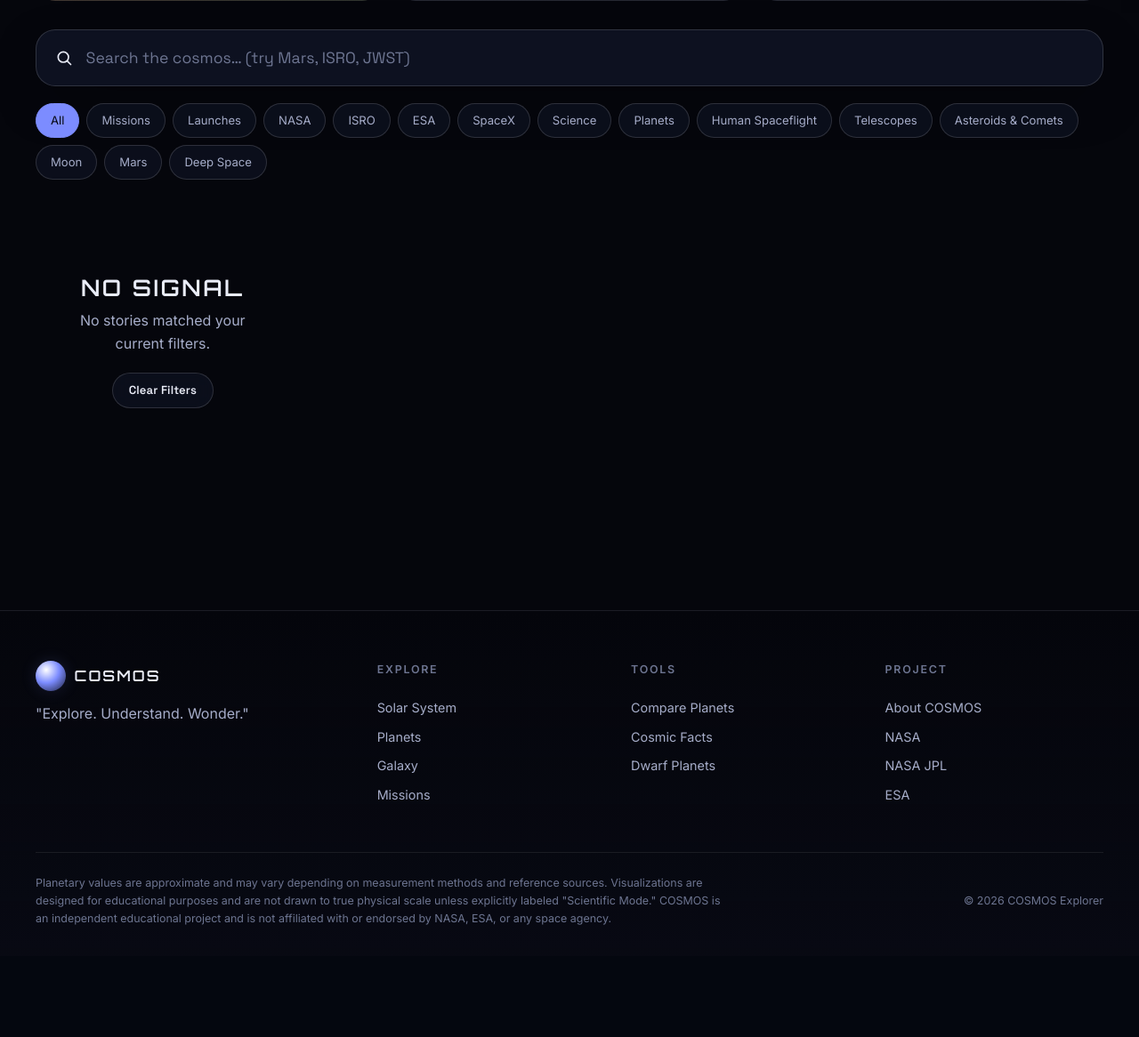
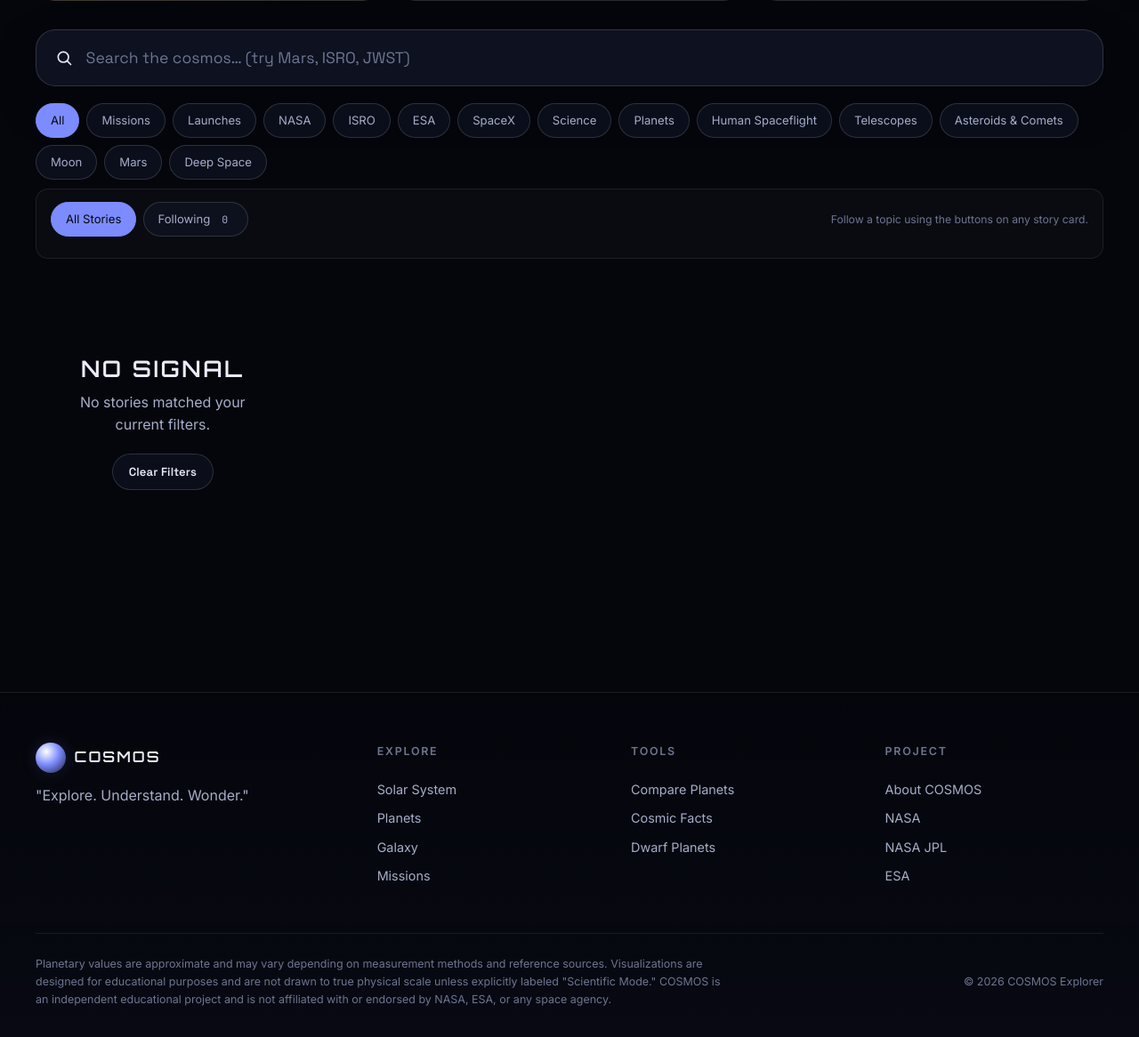
Before and after one commit to domeshwars86/cosmos-explorer, a Flask app: page /space/ in a window 1280 px wide. Shown: the part 874-2040 px from the top of the page at 89% size. Before the commit the page ends 1914 px from the top, so only its background shows below. Run offline with Flask 3, Linux system fonts and the light colour scheme; data that the repository does not hold is empty; parts of the project's set-up code (start-up, migrations or seed data) failed here and were passed over.

Commit message:
Add personal space news topic follows

```diff
--- a/static/css/components.css
+++ b/static/css/components.css
@@ -542,6 +542,7 @@ table.compare-table { width: 100%; border-collapse: collapse; min-width: 560px;
   display: flex; flex-direction: column; transition: transform var(--dur-fast) var(--ease-out), border-color var(--dur-fast);
 }
 .news-card:hover { transform: translateY(-4px); border-color: var(--glass-border-strong); }
+.news-card-link { display: flex; flex: 1; min-width: 0; flex-direction: column; color: inherit; }
 .news-card .news-image { width: 100%; aspect-ratio: 16/9; object-fit: cover; background: linear-gradient(135deg, #171a2e, #0d0f1c); }
 .news-card .news-image.fallback { display: flex; align-items: center; justify-content: center; font-family: var(--font-heading); font-size: 0.7rem; letter-spacing: 0.15em; color: var(--text-muted); }
 .news-card-body { padding: 1.1rem 1.3rem 1.3rem; display: flex; flex-direction: column; gap: 0.5rem; flex: 1; }
@@ -550,6 +551,14 @@ table.compare-table { width: 100%; border-collapse: collapse; min-width: 560px;
 .news-card-summary { font-size: 0.85rem; color: var(--text-secondary); line-height: 1.55; flex: 1; }
 .news-card-footer { display: flex; align-items: center; justify-content: space-between; margin-top: 0.4rem; font-size: 0.76rem; }
 .news-source-badge { font-family: var(--font-mono); text-transform: uppercase; letter-spacing: 0.06em; color: var(--accent-soft); }
+.news-card-topics { display: flex; flex-wrap: wrap; gap: 0.4rem; padding: 0 1.3rem 1rem; }
+.news-follow-button {
+  display: inline-flex; align-items: center; gap: 0.35rem; padding: 0.35rem 0.65rem; border-radius: var(--radius-pill);
+  border: 1px solid var(--glass-border-strong); background: rgba(255,255,255,0.04); color: var(--text-secondary);
+  font-size: 0.7rem; line-height: 1.2; cursor: pointer; transition: background var(--dur-fast), border-color var(--dur-fast), color var(--dur-fast);
+}
+.news-follow-button:hover, .news-follow-button.is-following { border-color: var(--accent-soft); background: var(--accent-dim); color: var(--accent-soft); }
+.news-follow-state { font-weight: 700; }
 .news-tag-row { display: flex; flex-wrap: wrap; gap: 0.35rem; }
 .news-tag { font-size: 0.68rem; padding: 0.15rem 0.5rem; border-radius: var(--radius-pill); background: rgba(255,255,255,0.05); color: var(--text-muted); }
 
@@ -568,6 +577,14 @@ table.compare-table { width: 100%; border-collapse: collapse; min-width: 560px;
 }
 .category-chip.active { background: var(--accent); color: #06070f; border-color: var(--accent); }
 .category-chip:hover:not(.active) { color: var(--text-primary); }
+.space-personal-feed { margin: 0 0 0.8rem; padding: 0.9rem 1rem; border: 1px solid var(--glass-border); border-radius: var(--radius-md); background: rgba(255,255,255,0.025); }
+.space-personal-feed-header { display: flex; flex-wrap: wrap; align-items: center; justify-content: space-between; gap: 0.6rem 1rem; }
+.space-news-views { display: flex; flex-wrap: wrap; gap: 0.45rem; }
+.space-personal-feed-help { font-size: 0.76rem; }
+.follow-count { display: inline-flex; align-items: center; justify-content: center; min-width: 1.2rem; margin-left: 0.2rem; font-family: var(--font-mono); font-size: 0.72rem; }
+.space-followed-topics { display: flex; flex-wrap: wrap; gap: 0.4rem; margin-top: 0.55rem; }
+.space-followed-topic { display: inline-flex; align-items: center; gap: 0.4rem; padding: 0.3rem 0.55rem; border: 1px solid var(--glass-border-strong); border-radius: var(--radius-pill); background: var(--accent-dim); color: var(--accent-soft); font-size: 0.72rem; cursor: pointer; }
+.space-followed-topic:hover { border-color: var(--accent-soft); }
 
 .launch-card { padding: 1.4rem 1.6rem; border-radius: var(--radius-lg); background: var(--glass-bg); border: 1px solid var(--glass-border); }
 .launch-countdown { font-family: var(--font-mono); font-size: 1.5rem; letter-spacing: 0.05em; color: var(--accent-soft); }
--- a/static/js/core/news-render.js
+++ b/static/js/core/news-render.js
@@ -28,19 +28,19 @@ export function timeAgo(iso) {
   return formatISTDate(iso);
 }
 
-export function renderNewsCard(a) {
-  const icon = CATEGORY_ICONS[a.category] || '🛰️';
+export function renderNewsCard(a, { showFollow = false, followedTopics = [] } = {}) {
+  const category = String(a.category || 'Missions');
+  const icon = CATEGORY_ICONS[category] || '🛰️';
   const imageUrl = safeHttpUrl(a.image_url);
   const articleId = String(a.id ?? '');
   const image = imageUrl
-    ? `<img class="news-image" src="${escapeHtml(imageUrl)}" alt="" loading="lazy" data-fallback-icon="${icon}" data-fallback-category="${escapeHtml(a.category)}" />`
-    : `<div class="news-image fallback">${icon} ${escapeHtml(a.category)}</div>`;
+    ? `<img class="news-image" src="${escapeHtml(imageUrl)}" alt="" loading="lazy" data-fallback-icon="${icon}" data-fallback-category="${escapeHtml(category)}" />`
+    : `<div class="news-image fallback">${icon} ${escapeHtml(category)}</div>`;
 
-  return `
-    <a class="news-card" href="/space/news/${encodeURIComponent(articleId)}" data-article-id="${escapeHtml(articleId)}">
+  const story = `
       ${image}
       <div class="news-card-body">
-        <div class="news-card-meta"><span class="badge" style="padding:0.15rem 0.5rem;">${escapeHtml(a.category)}</span><span class="text-muted">${timeAgo(a.published_at)}</span></div>
+        <div class="news-card-meta"><span class="badge" style="padding:0.15rem 0.5rem;">${escapeHtml(category)}</span><span class="text-muted">${timeAgo(a.published_at)}</span></div>
         <div class="news-card-title">${escapeHtml(a.title)}</div>
         <div class="news-card-summary">${escapeHtml((a.summary || '').slice(0, 140))}${a.summary && a.summary.length > 140 ? '…' : ''}</div>
         <div class="news-card-footer">
@@ -48,7 +48,23 @@ export function renderNewsCard(a) {
           <span class="text-accent">Read Story →</span>
         </div>
       </div>
-    </a>`;
+    `;
+
+  if (!showFollow) {
+    return `<a class="news-card" href="/space/news/${encodeURIComponent(articleId)}" data-article-id="${escapeHtml(articleId)}">${story}</a>`;
+  }
+
+  const topics = [...new Set(Array.isArray(a.tags) ? a.tags.filter((tag) => typeof tag === 'string' && tag.trim()) : [])].slice(0, 3);
+  const followed = new Set(followedTopics);
+  const topicControls = topics.length
+    ? `<div class="news-card-topics" aria-label="Follow story topics">${topics.map((topic) => {
+      const isFollowing = followed.has(topic);
+      const action = isFollowing ? 'Unfollow' : 'Follow';
+      return `<button type="button" class="news-follow-button${isFollowing ? ' is-following' : ''}" data-follow-topic="${escapeHtml(topic)}" aria-pressed="${isFollowing}" aria-label="${action} ${escapeHtml(topic)}"><span class="news-follow-state">${isFollowing ? 'Following' : 'Follow'}</span><span>${escapeHtml(topic)}</span></button>`;
+    }).join('')}</div>`
+    : '';
+
+  return `<article class="news-card"><a class="news-card-link" href="/space/news/${encodeURIComponent(articleId)}" data-article-id="${escapeHtml(articleId)}">${story}</a>${topicControls}</article>`;
 }
 
 /**
--- a/static/js/core/news-tracker.js
+++ b/static/js/core/news-tracker.js
@@ -9,8 +9,10 @@
   const FOLLOW_KEY = 'cosmos:news:following';
 
   function getLastVisit() {
-    const raw = localStorage.getItem(VISIT_KEY);
-    return raw ? new Date(raw) : null;
+    try {
+      const raw = localStorage.getItem(VISIT_KEY);
+      return raw ? new Date(raw) : null;
+    } catch (err) { return null; }
   }
 
   function markVisitNow() {
@@ -25,15 +27,21 @@
     return {
       newCount: fresh.length,
       missionCount: fresh.filter((a) => ['Missions', 'Launches'].includes(a.category)).length,
-      isroCount: fresh.filter((a) => a.tags.includes('ISRO')).length,
+      isroCount: fresh.filter((a) => Array.isArray(a.tags) && a.tags.includes('ISRO')).length,
     };
   }
 
   function getFollowedTopics() {
-    try { return JSON.parse(localStorage.getItem(FOLLOW_KEY) || '[]'); } catch (err) { return []; }
+    try {
+      const topics = JSON.parse(localStorage.getItem(FOLLOW_KEY) || '[]');
+      return Array.isArray(topics) ? [...new Set(topics.filter((topic) => typeof topic === 'string' && topic.trim()))] : [];
+    } catch (err) { return []; }
   }
   function setFollowedTopics(list) {
-    try { localStorage.setItem(FOLLOW_KEY, JSON.stringify(list)); } catch (err) { /* ignore */ }
+    try {
+      const topics = Array.isArray(list) ? [...new Set(list.filter((topic) => typeof topic === 'string' && topic.trim()))] : [];
+      localStorage.setItem(FOLLOW_KEY, JSON.stringify(topics));
+    } catch (err) { /* ignore */ }
   }
   function isFollowing(topic) {
     return getFollowedTopics().includes(topic);
--- a/static/js/pages/space-index.js
+++ b/static/js/pages/space-index.js
@@ -2,12 +2,12 @@
  * Space Intelligence hub — fetches everything from COSMOS's own
  * /api/news* and /api/space/* endpoints (never SNAPI directly), renders
  * the stat dashboard, category/source filters, search, and a paginated
- * news grid, plus the "What Changed?" welcome-back banner.
+ * news grid, personal topic follows, plus the "What Changed?" welcome-back banner.
  */
 import { renderNewsCard, renderSkeletons, renderEmptyState, attachImageFallback } from '../core/news-render.js';
 import { escapeHtml, formatISTTime } from '../core/format.js';
 
-const state = { page: 1, category: '', source: '', search: '' };
+const state = { page: 1, category: '', source: '', search: '', followingOnly: false, followedItems: null, followedLastUpdated: null };
 
 async function fetchJSON(url) {
   const res = await fetch(url);
@@ -38,6 +38,7 @@ async function loadCategories() {
         container.querySelectorAll('.category-chip').forEach((b) => b.classList.toggle('active', b === btn));
         state.category = btn.dataset.category;
         state.page = 1;
+        state.followedItems = null;
         loadNews(true);
       });
     });
@@ -56,9 +57,97 @@ async function loadSourceChip() {
   container.appendChild(button);
   button.addEventListener('click', () => {
     state.source = '';
+    state.followedItems = null;
     loadSourceChip();
     loadNews(true);
   });
+}
+
+function updateFollowedTopics() {
+  const topics = window.COSMOS?.newsTracker?.getFollowedTopics() || [];
+  const allButton = document.getElementById('news-view-all');
+  const followingButton = document.getElementById('news-view-following');
+  const count = document.getElementById('followed-topic-count');
+  const help = document.getElementById('followed-topic-help');
+  const list = document.getElementById('followed-topics');
+
+  allButton.classList.toggle('active', !state.followingOnly);
+  allButton.setAttribute('aria-pressed', String(!state.followingOnly));
+  followingButton.classList.toggle('active', state.followingOnly);
+  followingButton.setAttribute('aria-pressed', String(state.followingOnly));
+  count.textContent = String(topics.length);
+  help.textContent = topics.length
+    ? 'Your followed topics are saved in this browser only.'
+    : 'Follow a topic using the buttons on any story card.';
+  list.innerHTML = topics.map((topic) => `
+    <button type="button" class="space-followed-topic" data-unfollow-topic="${escapeHtml(topic)}" aria-label="Unfollow ${escapeHtml(topic)}">
+      <span>${escapeHtml(topic)}</span><span aria-hidden="true">×</span>
+    </button>`).join('');
+}
+
+function updateCardFollowButtons(topic, isFollowing) {
+  document.querySelectorAll('#news-grid [data-follow-topic]').forEach((button) => {
+    if (button.dataset.followTopic !== topic) return;
+    const action = isFollowing ? 'Unfollow' : 'Follow';
+    button.classList.toggle('is-following', isFollowing);
+    button.setAttribute('aria-pressed', String(isFollowing));
+    button.setAttribute('aria-label', `${action} ${topic}`);
+    button.querySelector('.news-follow-state').textContent = isFollowing ? 'Following' : 'Follow';
+  });
+}
+
+function setFollowingMode(enabled) {
+  state.followingOnly = enabled;
+  state.page = 1;
+  state.followedItems = null;
+  updateFollowedTopics();
+  loadNews(true);
+}
+
+function toggleTopic(topic) {
+  const tracker = window.COSMOS?.newsTracker;
+  if (!tracker || !topic) return;
+  const isFollowing = tracker.toggleFollow(topic);
+  state.followedItems = null;
+  updateCardFollowButtons(topic, isFollowing);
+  updateFollowedTopics();
+  if (state.followingOnly) {
+    state.page = 1;
+    loadNews(true);
+  }
+}
+
+async function fetchFollowedNews() {
+  const topics = window.COSMOS?.newsTracker?.getFollowedTopics() || [];
+  if (topics.length === 0) return { items: [], has_more: false, last_refreshed: null };
+
+  if (state.followedItems === null) {
+    const params = new URLSearchParams({ page: 1, limit: 50, category: state.category, source: state.source, search: state.search });
+    const firstPage = await fetchJSON(`/api/news?${params}`);
+    const pool = [...firstPage.items];
+    if (firstPage.has_more) {
+      params.set('page', '2');
+      const secondPage = await fetchJSON(`/api/news?${params}`);
+      pool.push(...secondPage.items);
+    }
+    state.followedItems = pool.filter((article) => Array.isArray(article.tags) && article.tags.some((tag) => topics.includes(tag)));
+    state.followedLastUpdated = firstPage.last_refreshed;
+  }
+
+  const start = (state.page - 1) * 12;
+  return {
+    items: state.followedItems.slice(start, start + 12),
+    has_more: state.followedItems.length > start + 12,
+    last_refreshed: state.followedLastUpdated,
+  };
+}
+
+function noFollowedTopicsState() {
+  const empty = renderEmptyState(() => setFollowingMode(false));
+  empty.querySelector('h3').textContent = 'NO TOPICS FOLLOWED YET';
+  empty.querySelector('p').textContent = 'Follow a topic using the buttons on story cards. Your choices stay in this browser.';
+  empty.querySelector('#news-clear-filters').textContent = 'Show All Stories';
+  return empty;
 }
 
 function renderLastUpdated(iso) {
@@ -73,24 +162,27 @@ async function loadNews(reset) {
   const loadMoreBtn = document.getElementById('load-more');
   if (reset) grid.innerHTML = renderSkeletons(6);
 
-  const params = new URLSearchParams({
-    page: state.page, limit: 12, category: state.category, source: state.source, search: state.search,
-  });
-
   try {
-    const data = await fetchJSON(`/api/news?${params}`);
+    const params = new URLSearchParams({
+      page: state.page, limit: 12, category: state.category, source: state.source, search: state.search,
+    });
+    const data = state.followingOnly
+      ? await fetchFollowedNews()
+      : await fetchJSON(`/api/news?${params}`);
     renderLastUpdated(data.last_refreshed);
     if (reset) grid.innerHTML = '';
     if (data.items.length === 0 && state.page === 1) {
       grid.innerHTML = '';
-      grid.appendChild(renderEmptyState(clearFilters));
+      const noTopicsFollowed = state.followingOnly && (window.COSMOS?.newsTracker?.getFollowedTopics() || []).length === 0;
+      grid.appendChild(noTopicsFollowed ? noFollowedTopicsState() : renderEmptyState(clearFilters));
       loadMoreBtn.classList.add('hidden');
       return;
     }
-    grid.insertAdjacentHTML('beforeend', data.items.map(renderNewsCard).join(''));
+    const followedTopics = window.COSMOS?.newsTracker?.getFollowedTopics() || [];
+    grid.insertAdjacentHTML('beforeend', data.items.map((article) => renderNewsCard(article, { showFollow: true, followedTopics })).join(''));
     loadMoreBtn.classList.toggle('hidden', !data.has_more);
 
-    if (reset && state.page === 1 && !state.category && !state.source && !state.search) {
+    if (reset && state.page === 1 && !state.category && !state.source && !state.search && !state.followingOnly) {
       checkWhatsChanged(data.items);
     }
   } catch (err) {
@@ -116,8 +208,11 @@ function checkWhatsChanged(latestItems) {
 
 function clearFilters() {
   state.category = ''; state.source = ''; state.search = ''; state.page = 1;
+  state.followingOnly = false;
+  state.followedItems = null;
   document.getElementById('news-search').value = '';
-  document.querySelectorAll('.category-chip').forEach((b) => b.classList.toggle('active', !b.dataset.category));
+  document.querySelectorAll('#category-chips .category-chip').forEach((b) => b.classList.toggle('active', !b.dataset.category));
+  updateFollowedTopics();
   loadSourceChip();
   loadNews(true);
 }
@@ -127,6 +222,20 @@ function init() {
   if (params.get('source')) state.source = params.get('source');
 
   attachImageFallback(document.getElementById('news-grid'));
+  updateFollowedTopics();
+  document.getElementById('news-view-all').addEventListener('click', () => setFollowingMode(false));
+  document.getElementById('news-view-following').addEventListener('click', () => setFollowingMode(true));
+  document.getElementById('followed-topics').addEventListener('click', (e) => {
+    const button = e.target.closest('[data-unfollow-topic]');
+    if (button) toggleTopic(button.dataset.unfollowTopic);
+  });
+  document.getElementById('news-grid').addEventListener('click', (e) => {
+    const button = e.target.closest('[data-follow-topic]');
+    if (button) {
+      e.preventDefault();
+      toggleTopic(button.dataset.followTopic);
+    }
+  });
   loadStats();
   loadCategories();
   loadSourceChip();
@@ -138,6 +247,7 @@ function init() {
     debounce = setTimeout(() => {
       state.search = e.target.value.trim();
       state.page = 1;
+      state.followedItems = null;
       loadNews(true);
     }, 350);
   });
@@ -149,6 +259,7 @@ function init() {
 
   document.getElementById('refresh-news').addEventListener('click', () => {
     state.page = 1;
+    state.followedItems = null;
     loadNews(true);
     loadStats();
   });
--- a/templates/space_index.html
+++ b/templates/space_index.html
@@ -49,6 +49,16 @@
     </div>
 
     <div class="category-chips reveal" id="category-chips" style="margin-bottom:0.6rem;"></div>
+    <div class="space-personal-feed reveal">
+      <div class="space-personal-feed-header">
+        <div class="space-news-views" role="group" aria-label="News feed view">
+          <button type="button" class="category-chip active" id="news-view-all" aria-pressed="true">All Stories</button>
+          <button type="button" class="category-chip" id="news-view-following" aria-pressed="false">Following <span class="follow-count" id="followed-topic-count">0</span></button>
+        </div>
+        <p class="text-muted space-personal-feed-help" id="followed-topic-help">Follow topics on a story card to build your personal feed.</p>
+      </div>
+      <div class="space-followed-topics" id="followed-topics" aria-label="Topics you follow" aria-live="polite"></div>
+    </div>
     <div class="row wrap gap-sm reveal" id="source-chips" style="margin-bottom:2rem;"></div>
 
     <div class="news-grid" id="news-grid"></div>
```
